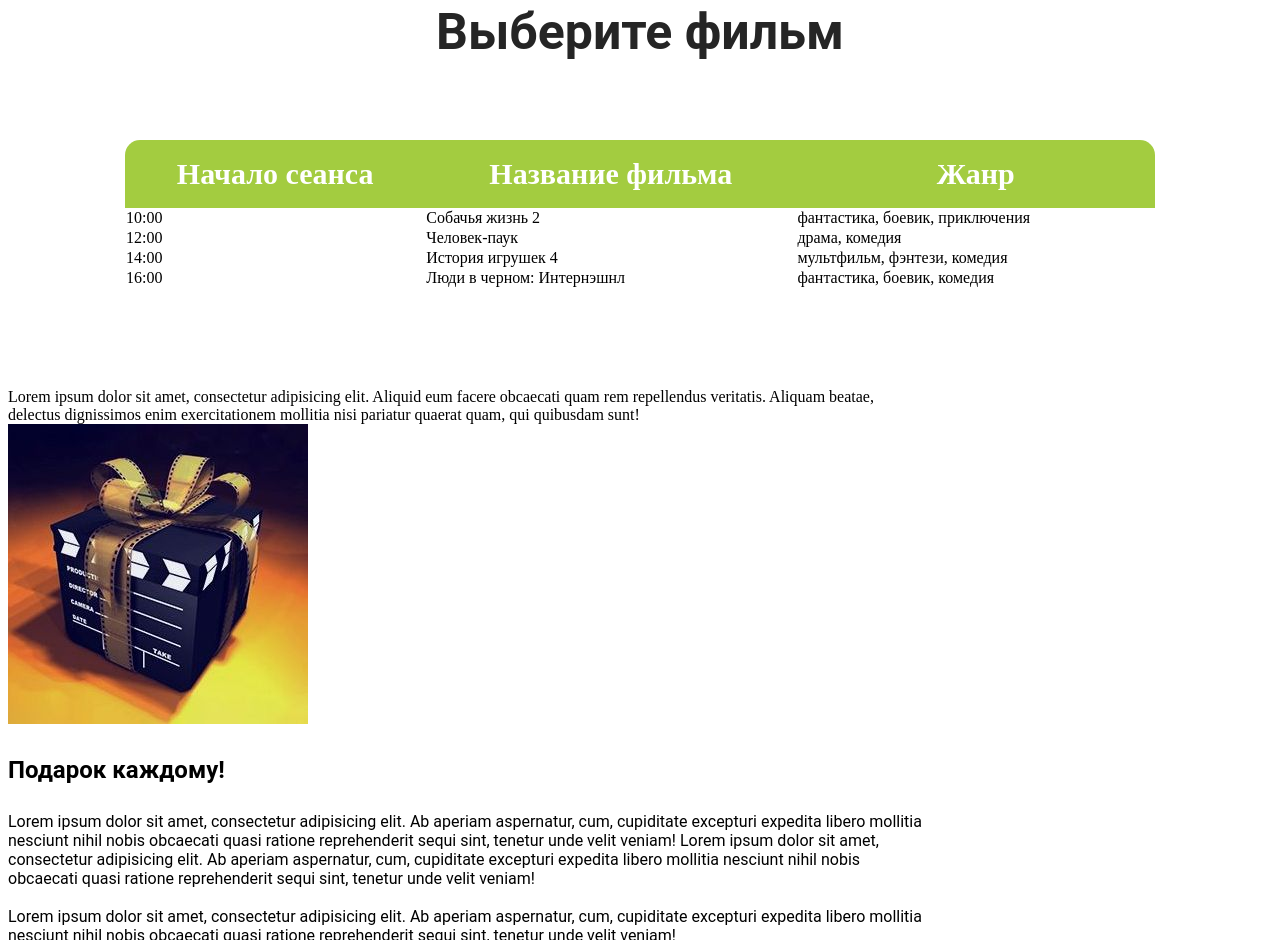
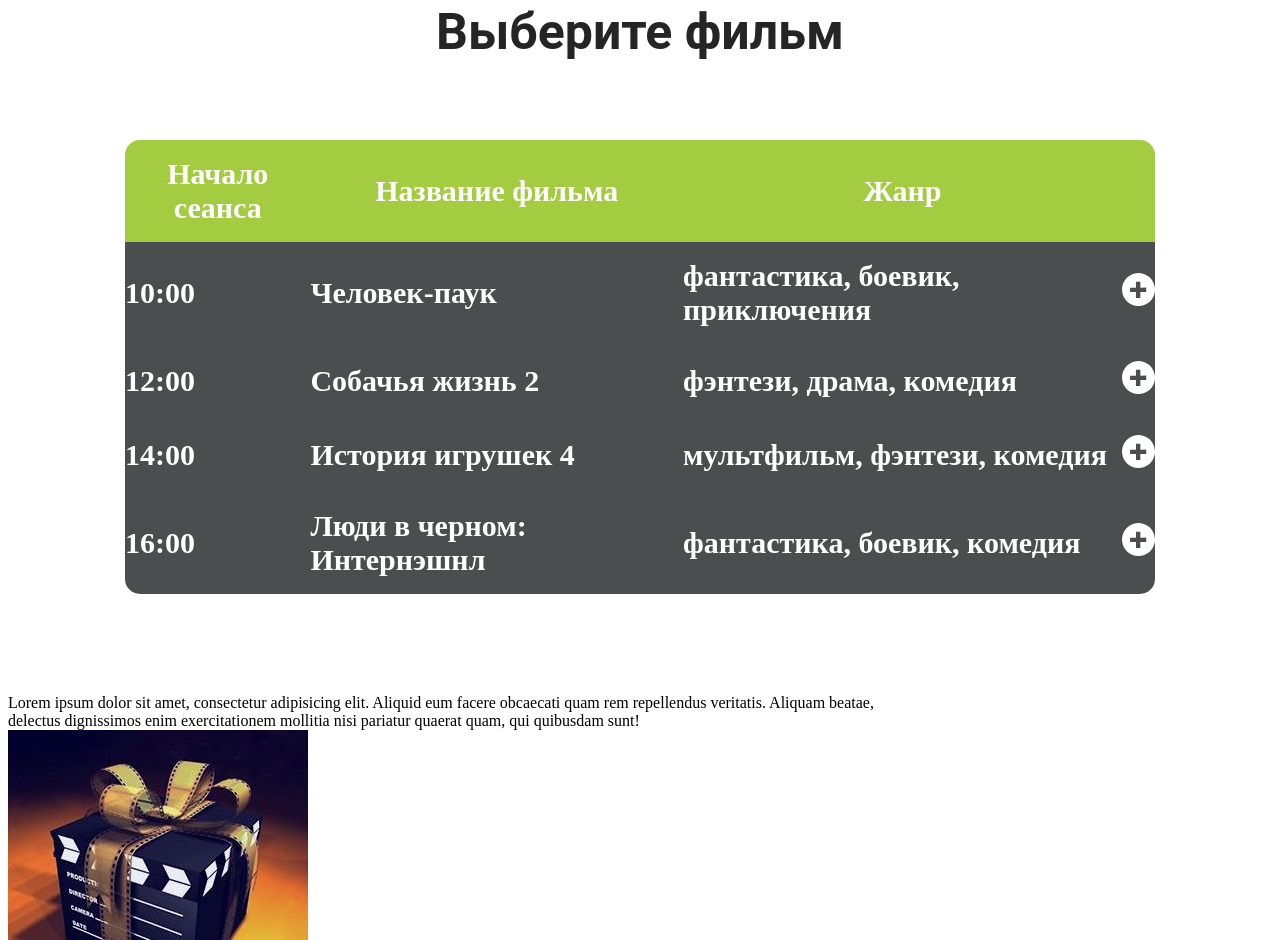
Before and after one commit to AnvarNuriev/UI, a website: page index.html in a window 1280 px wide. Shown: the part 1354-2294 px from the top of the page. Drawn offline with Linux system fonts and the light colour scheme; a web font is replaced by a local one.

Commit message:
Тема 2.4 (Релиз) Инструменты работы с макетами и типовые паттерны вёрстки

```diff
--- a/css/main.css
+++ b/css/main.css
@@ -41,7 +41,15 @@ font-family: "Roboto", sans-serif;
 .movie-list__table th {
     font-size: 30px;
     font-weight: 700;
+
     color: #ffffff;
     background: #a3cc40;
     padding: 17px 0;
 }
+.movie-list__table td {
+    font-size: 30px;
+    font-weight: 700;
+    color: #ffffff;
+    background: #4b4d4f;
+    padding: 17px 0;
+}
--- a/index.html
+++ b/index.html
@@ -80,30 +80,59 @@
                 <thead>
                     <tr>
                         <th>Начало сеанса</th>
-                        <th>Название фильма</th>
+                        <th >Название фильма</th>
                         <th>Жанр</th>
+                        <th></th>
                     </tr>
                 </thead>
                 <tr>
                     <td>10:00</td>
-                    <td> Собачья жизнь 2</td>
-                    <td> фантастика, боевик, приключения</td>
+                    <td>Человек-паук</td>
+                    <td>фантастика, боевик, приключения</td>
+                    <td><svg
+                        xmlns="http://www.w3.org/2000/svg"
+                        xmlns:xlink="http://www.w3.org/1999/xlink"
+                        width="33px" height="33px">
+                       <path fill-rule="evenodd"  fill="rgb(255, 255, 255)"
+                        d="M16.505,32.994 C7.393,32.994 0.005,25.607 0.005,16.494 C0.005,7.381 7.393,-0.006 16.505,-0.006 C25.618,-0.006 33.005,7.381 33.005,16.494 C33.005,25.607 25.618,32.994 16.505,32.994 ZM24.214,14.591 L18.356,14.631 L18.356,8.796 L13.958,8.777 L13.958,14.637 L8.083,14.637 L8.083,19.074 L13.958,19.074 L13.958,24.889 L18.336,24.889 L18.307,19.074 L24.231,19.074 L24.214,14.591 Z"/>
+                       </svg></td>
                 </tr>
                 <tr>
                     <td>12:00</td>
-                    <td> Человек-паук</td>
-                    <td> драма, комедия</td>
+                    <td>Собачья жизнь 2</td>
+                    <td>фэнтези, драма, комедия</td>
+                    <td><svg
+                        xmlns="http://www.w3.org/2000/svg"
+                        xmlns:xlink="http://www.w3.org/1999/xlink"
+                        width="33px" height="33px">
+                       <path fill-rule="evenodd"  fill="rgb(255, 255, 255)"
+                        d="M16.505,32.994 C7.393,32.994 0.005,25.607 0.005,16.494 C0.005,7.381 7.393,-0.006 16.505,-0.006 C25.618,-0.006 33.005,7.381 33.005,16.494 C33.005,25.607 25.618,32.994 16.505,32.994 ZM24.214,14.591 L18.356,14.631 L18.356,8.796 L13.958,8.777 L13.958,14.637 L8.083,14.637 L8.083,19.074 L13.958,19.074 L13.958,24.889 L18.336,24.889 L18.307,19.074 L24.231,19.074 L24.214,14.591 Z"/>
+                       </svg></td>
                 </tr>
                 <tr>
                     <td>14:00</td>
-                    <td> История игрушек 4</td>
-                    <td> мультфильм, фэнтези, комедия</td>
+                    <td>История игрушек 4</td>
+                    <td>мультфильм, фэнтези, комедия</td>
+                    <td><svg
+                        xmlns="http://www.w3.org/2000/svg"
+                        xmlns:xlink="http://www.w3.org/1999/xlink"
+                        width="33px" height="33px">
+                       <path fill-rule="evenodd"  fill="rgb(255, 255, 255)"
+                        d="M16.505,32.994 C7.393,32.994 0.005,25.607 0.005,16.494 C0.005,7.381 7.393,-0.006 16.505,-0.006 C25.618,-0.006 33.005,7.381 33.005,16.494 C33.005,25.607 25.618,32.994 16.505,32.994 ZM24.214,14.591 L18.356,14.631 L18.356,8.796 L13.958,8.777 L13.958,14.637 L8.083,14.637 L8.083,19.074 L13.958,19.074 L13.958,24.889 L18.336,24.889 L18.307,19.074 L24.231,19.074 L24.214,14.591 Z"/>
+                       </svg></td>
                 </tr>
                 <tfoot>
                     <tr>
                         <td>16:00</td>
-                        <td> Люди в черном: Интернэшнл</td>
-                        <td> фантастика, боевик, комедия</td>
+                        <td>Люди в черном: Интернэшнл</td>
+                        <td>фантастика, боевик, комедия</td>
+                        <td><svg
+                            xmlns="http://www.w3.org/2000/svg"
+                            xmlns:xlink="http://www.w3.org/1999/xlink"
+                            width="33px" height="33px">
+                           <path fill-rule="evenodd"  fill="rgb(255, 255, 255)"
+                            d="M16.505,32.994 C7.393,32.994 0.005,25.607 0.005,16.494 C0.005,7.381 7.393,-0.006 16.505,-0.006 C25.618,-0.006 33.005,7.381 33.005,16.494 C33.005,25.607 25.618,32.994 16.505,32.994 ZM24.214,14.591 L18.356,14.631 L18.356,8.796 L13.958,8.777 L13.958,14.637 L8.083,14.637 L8.083,19.074 L13.958,19.074 L13.958,24.889 L18.336,24.889 L18.307,19.074 L24.231,19.074 L24.214,14.591 Z"/>
+                           </svg></td>
                     </tr>
                 </tfoot>
 
```
